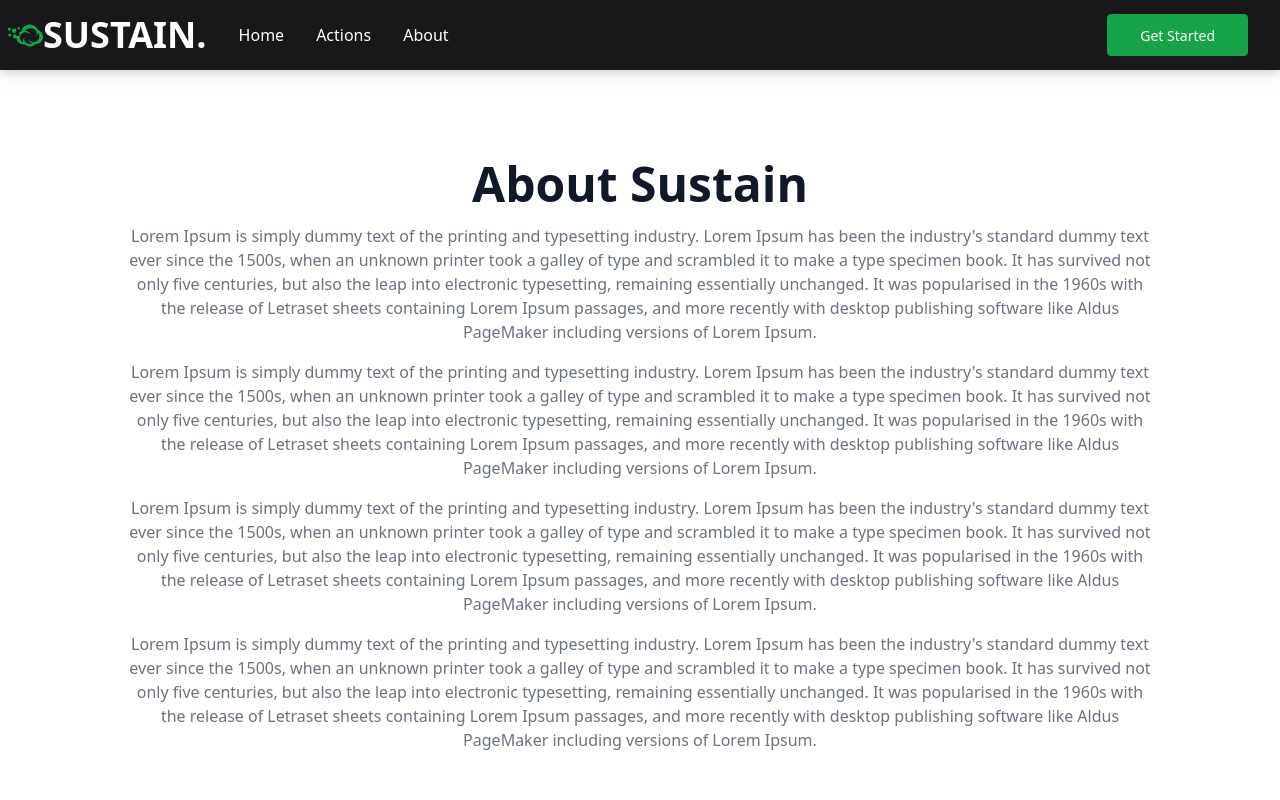
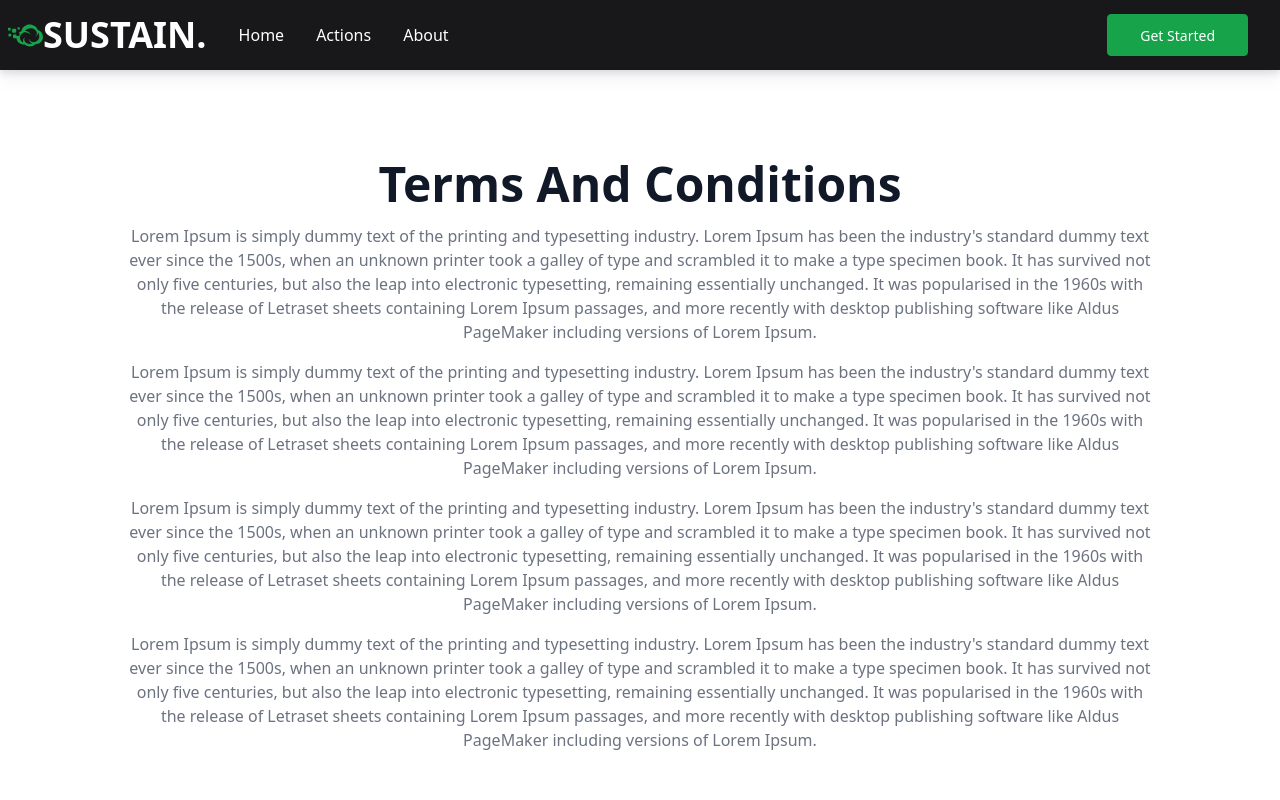
Before and after one commit to kwakyebrilliant/sustain, a React (Create React App) app: page /termspage in a window 1280 px wide. Shown: the top 800 px of the page. Built offline with nearby package versions, Linux system fonts and the light colour scheme; the HTML template or start-up script is replaced by a standard one.

Commit message:
terms updates

```diff
--- a/src/components/TermsPage.js
+++ b/src/components/TermsPage.js
@@ -13,7 +13,7 @@ function TermsPage() {
           <div className='w-full text-center pt-20'>
 
             <h2 className="text-3xl pt-20 font-extrabold text-gray-900 sm:text-5xl">
-                About Sustain
+                Terms And Conditions
             </h2>
 
             <p className="mx-auto mt-4 text-gray-500 max-w-5xl">
```
